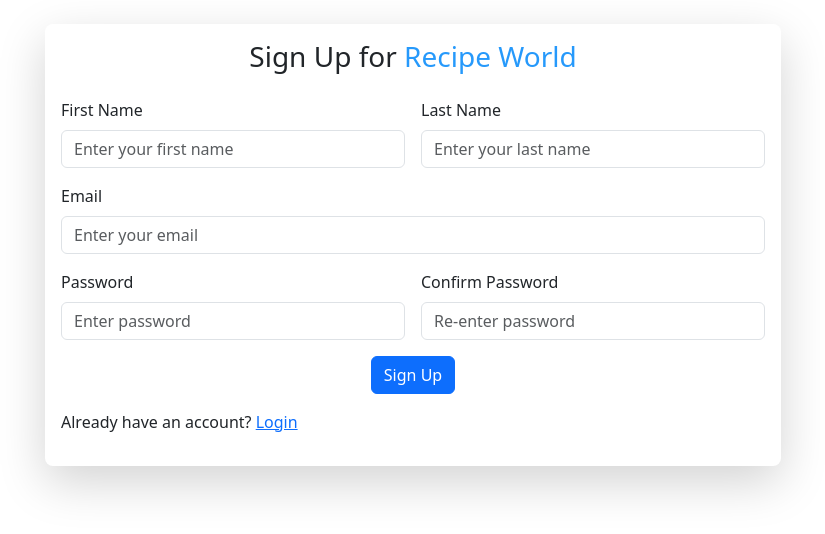
After one commit to Anaghjaiswar/Recipe_project, a Django app: page /signup/ in a window 1280 px wide. The commit adds this page. Shown: the top 534 px of the page, without its empty margins (227-1052 px from the left). Run offline with Django 5.2, Linux system fonts and the light colour scheme.

Commit message:
login+signup page+routing+account creation and login possible

```diff
--- /dev/null
+++ b/recipe_project/recipes/templates/recipes/signup.html
@@ -0,0 +1,64 @@
+<!DOCTYPE html>
+<html lang="en">
+<head>
+    <meta charset="UTF-8">
+    <meta name="viewport" content="width=device-width, initial-scale=1.0">
+    <title>Recipe Signup Page</title>
+    <link href="https://cdn.jsdelivr.net/npm/bootstrap@5.3.3/dist/css/bootstrap.min.css" rel="stylesheet">
+</head>
+<body>
+
+<section class="container-fluid">
+    <div class="container">
+        <div class="row justify-content-center">
+            <div class="col-12 col-lg-8">
+                <div class="py-4">
+                    <form action="{% url 'signup' %}" class="p-3 shadow-lg rounded-3" method="post">
+                        {% csrf_token %}
+                        {% if messages %}
+                            <div class="container">
+                                {% for message in messages %}
+                                    <div class="alert alert-{{ message.tags }} mt-3" role="alert">
+                                        {{ message }}
+                                    </div>
+                                {% endfor %}
+                            </div>
+                        {% endif %}
+                        <div class="row g-3">
+                            <h3 class="text-center">Sign Up for <span style="color: #2699FB;">Recipe World</span></h3>
+                            <div class="col-12 col-md-6">
+                                <label class="form-label">First Name</label>
+                                <input type="text" class="form-control" name="first_name" placeholder="Enter your first name" required>
+                            </div>
+                            <div class="col-12 col-md-6">
+                                <label class="form-label">Last Name</label>
+                                <input type="text" class="form-control" name="last_name" placeholder="Enter your last name" required>
+                            </div>
+                            <div class="col-12">
+                                <label class="form-label">Email</label>
+                                <input type="email" class="form-control" name="email" placeholder="Enter your email" required>
+                            </div>
+                            <div class="col-12 col-md-6">
+                                <label class="form-label">Password</label>
+                                <input type="password" class="form-control" name="password" placeholder="Enter password" required>
+                            </div>
+                            <div class="col-12 col-md-6">
+                                <label class="form-label">Confirm Password</label>
+                                <input type="password" class="form-control" name="confirm_password" placeholder="Re-enter password" required>
+                            </div>
+                            <div class="text-center">
+                                <button type="submit" class="btn btn-primary">Sign Up</button>
+                                <p class= "text-sm-start text-center mt-3">Already have an account? <a href="{% url 'login' %}">Login</a></p>
+                            </div>
+                        </div>
+                    </form>
+                </div>
+            </div>
+        </div>
+    </div>
+</section>
+
+<script src="https://cdn.jsdelivr.net/npm/bootstrap@5.3.3/dist/js/bootstrap.bundle.min.js"></script>
+
+</body>
+</html>
--- a/recipe_project/recipes/urls.py
+++ b/recipe_project/recipes/urls.py
@@ -5,7 +5,8 @@
 
 
 urlpatterns = [
-    path('', views.login, name='login'),
+    path('', views.user_login, name='login'),
+    path('signup/', views.signup, name='signup'),
     path('home/', views.home, name='home'),
     path('recipes/', views.recipe_list, name='recipe_list'),
     path('recipe/<slug:slug>/', views.recipe_detail, name='recipe_detail'),
--- a/recipe_project/recipes/views.py
+++ b/recipe_project/recipes/views.py
@@ -2,14 +2,53 @@
 from django.http import HttpResponse
 from .models import Recipe,ContactMessage
 from .forms import RecipeForm
+from django.contrib import messages
+from django.contrib.auth import authenticate, login
+from django.contrib.auth.models import User
 
 def home(request):
     return render(request, 'recipes/home.html')
 
-def login(request):
+def user_login(request):
     if request.method == "POST":
-        return redirect('home')
+        email = request.POST.get("email")
+        password = request.POST.get("password")
+
+        user = authenticate(request, username=email, password=password)
+        if user is not None:
+            messages.success(request, "Logged in successfully!")
+            login(request, user)
+            return redirect("home")
+        else:
+            messages.error(request, "Invalid email or password.")
+
     return render(request, 'recipes/login.html')
+
+def signup(request):
+    if request.method == "POST":
+        first_name = request.POST.get("first_name")
+        last_name = request.POST.get("last_name")
+        email = request.POST.get("email")
+        password = request.POST.get("password")
+        confirm_password = request.POST.get("confirm_password")
+
+        if password == confirm_password:
+            if not User.objects.filter(username= email).exists():
+                user = User.objects.create_user(username = email, password=password)
+                user.first_name = first_name
+                user.last_name = last_name
+
+                user.save()
+
+                messages.success(request, "Your account has been created successfully!")
+                return redirect("login")
+            else:
+                messages.error(request, "An account with this email already exists.")
+        else:
+            messages.error(request,"passwords do not match.")
+
+
+    return render(request, 'recipes/signup.html')
 
 def recipe_list(request):
     recipes = Recipe.objects.all()
@@ -20,15 +59,15 @@
     return render(request, 'recipes/recipe_detail.html', {'recipe': recipe})
 
 from django.shortcuts import render, redirect
-from .forms import RecipeForm  # Assuming you have a form for the recipe
+from .forms import RecipeForm
 
 def recipe_create(request):
     if request.method == 'POST':
         form = RecipeForm(request.POST)
         if form.is_valid():
             recipe = form.save(commit=False)
-            recipe.save()  # Save the new recipe
-            return redirect('recipe_list')  # Redirect to the recipe list after saving
+            recipe.save()
+            return redirect('recipe_list')
     else:
         form = RecipeForm()
     return render(request, 'recipes/recipe_form.html', {'form': form})
```
Also changed, not shown: recipe_project/recipes/templates/recipes/login.html (+14 -4 lines), recipe_project/db.sqlite3.
